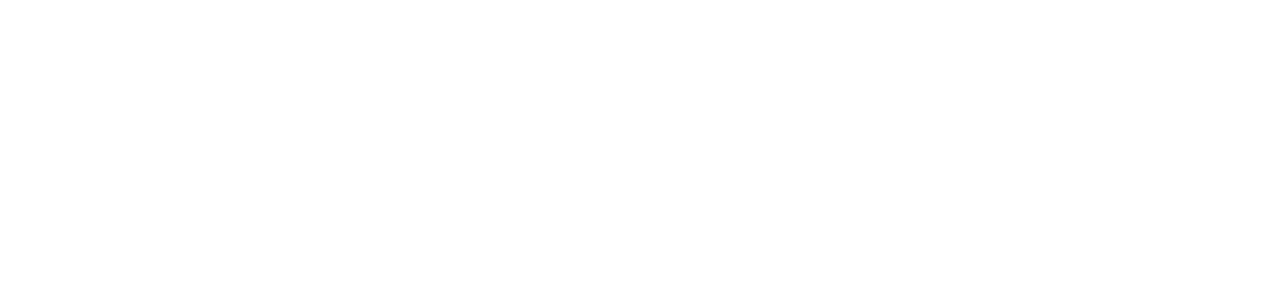
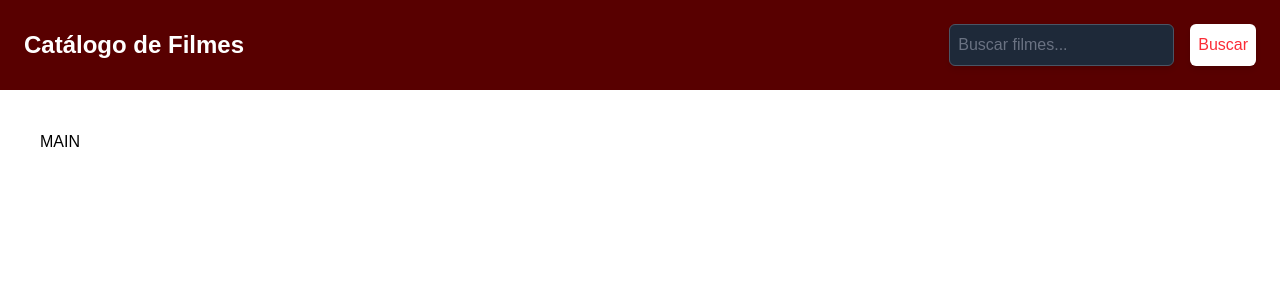
Before and after one commit to FelipeSantos1423/Teste_Next, a Next.js app: page / in a window 1280 px wide. Shown: the top 300 px of the page. Built offline with nearby package versions, Linux system fonts and the light colour scheme.

Commit message:
NavBar iniciada, logo e nome trocados

```diff
--- a/src/app/globals.css
+++ b/src/app/globals.css
@@ -2,7 +2,8 @@
 
 :root {
   --background: #ffffff;
-  --foreground: #171717;
+  --foreground: #000000;
+  --red-color: #580000;
 }
 
 @theme inline {
@@ -15,13 +16,12 @@
 /* Dark mode */
 @media (prefers-color-scheme: dark) {
   :root {
-    --background: #0a0a0a;
-    --foreground: #ededed;
+    --background: #ffffff;
+    --foreground: #000000;
+    --red-color: #580000;
   }
 }
 
 body {
-  background: var(--background);
-  color: var(--foreground);
   font-family: Arial, Helvetica, sans-serif;
 }
--- a/src/app/layout.js
+++ b/src/app/layout.js
@@ -12,14 +12,14 @@
 });
 
 export const metadata = {
-  title: "Create Next App",
-  description: "Generated by create next app",
+  title: "Catalogo de Filmes",
+  description: "Página inicial do catálogo de filmes",
 };
 
 export default function RootLayout({ children }) {
   return (
     <html
-      lang="en"
+      lang="pt-br"
       className={`${geistSans.variable} ${geistMono.variable} h-full antialiased`}
     >
       <body className="min-h-full flex flex-col">{children}</body>
--- a/src/app/page.js
+++ b/src/app/page.js
@@ -1,9 +1,14 @@
+import Navbar from "../components/Navbar"
+import "./globals.css"
+
 export default function Home() {
   return (
-    <div className="bg-dark text-white min-h-screen p-10">
-      <h1 className="text-4xl font-bold">
-        Catálogo de Filmes
-      </h1>
+    <div>
+      <Navbar />
+
+      <main className="bg-white min-h-screen p-10 text-black">
+        <h1>MAIN</h1>
+      </main>
     </div>
   )
 }
--- a/src/components/navbar.jsx
+++ b/src/components/navbar.jsx
@@ -1,7 +1,19 @@
+import '../app/globals.css'
 export default function Navbar() {
   return (
-    <nav className="bg-dark text-white p-4">
-      <h1>Catálogo de Filmes</h1>
-    </nav>
+
+   <nav className="flex justify-between items-center p-6 w-full"
+  style={{ backgroundColor: "var(--red-color)" }}>
+
+  <h1 className="text-white text-2xl font-bold">
+    Catálogo de Filmes
+  </h1>
+
+  <div className="flex gap-4">
+    <input type="text" placeholder="Buscar filmes..."  className="bg-gray-800 text-white placeholder:text-gray-500 border border-gray-600 focus:outline-none focus:ring-2 focus:ring-blue-500 rounded-md shadow-md p-2"/>
+
+    <button className="bg-white text-red-500 hover:bg-gray-200 rounded-md shadow-md p-2"> Buscar </button>
+  </div>
+</nav>
   )
 }
```
Also changed, not shown: 1 other file (tests, documents, lock files or other folders).
